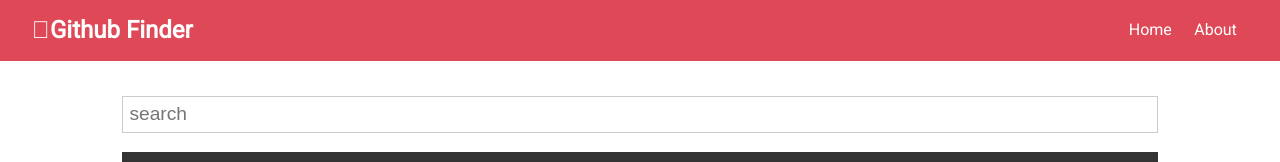
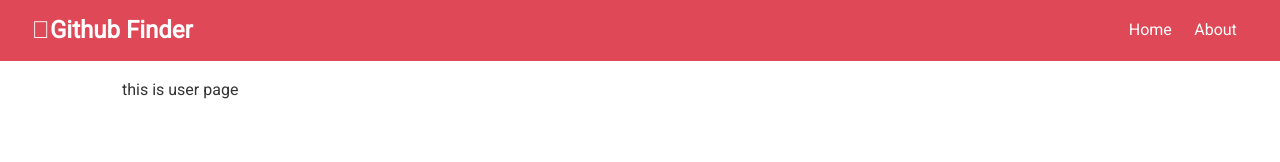
Before and after one commit to syafiq096/github-finder, a React (Create React App) app: page /User/1 in a window 1280 px wide. Shown: the top 162 px of the page. Built offline with nearby package versions, Linux system fonts and the light colour scheme; no server answers.

Commit message:
add user info page

```diff
--- a/src/App.js
+++ b/src/App.js
@@ -8,9 +8,11 @@ import User from "./Components/UserData/Users";
 import Search from "./Components/UserData/Search";
 import Alert from "./Components/Layout/Alert";
 import About from "./Pages/About";
+import UserPage from "./Pages/UserInfo";
 
 function App() {
   const [user, setUser] = useState([{}]);
+  const [userInfo, setUserInfo] = useState({});
   const [loading, setLoading] = useState(true);
   const [showBtn, setShowBtn] = useState(false);
   const [alert, setAlert] = useState({
@@ -46,10 +48,22 @@ function App() {
       )
       .then((res) => {
         console.log(`res`, res);
-        setUser(res.data.items);
+        setUserInfo(res.data);
         setLoading(false);
       });
   };
+
+  const getUser = async (username) => {
+    setLoading(true);
+    await axios
+    .get(
+      `https://api.github.com/users/${username}?client_id=${process.env.REACT_APP_GITHUB_CLIENT_ID}&client_secret=${process.env.REACT_APP_GITHUB_CLIENT_SECRET}`
+    )
+    .then((res) => {
+      console.log(`res`, res)
+      setLoading(false);
+    });
+  }
 
   const handleClear = () => {
     setUser([{}]);
@@ -77,6 +91,9 @@ function App() {
         <div className='container'>
           <Alert alert={alert} />
           <Switch>
+            <Route path='/User'>
+              <UserPage />
+            </Route>
             <Route path='/About'>
               <About />
             </Route>
--- /dev/null
+++ b/src/Pages/UserInfo.js
@@ -0,0 +1,11 @@
+import React from 'react'
+
+function UserInfo({data}) {
+    return (
+        <div>
+            this is user page
+        </div>
+    )
+}
+
+export default UserInfo
```
